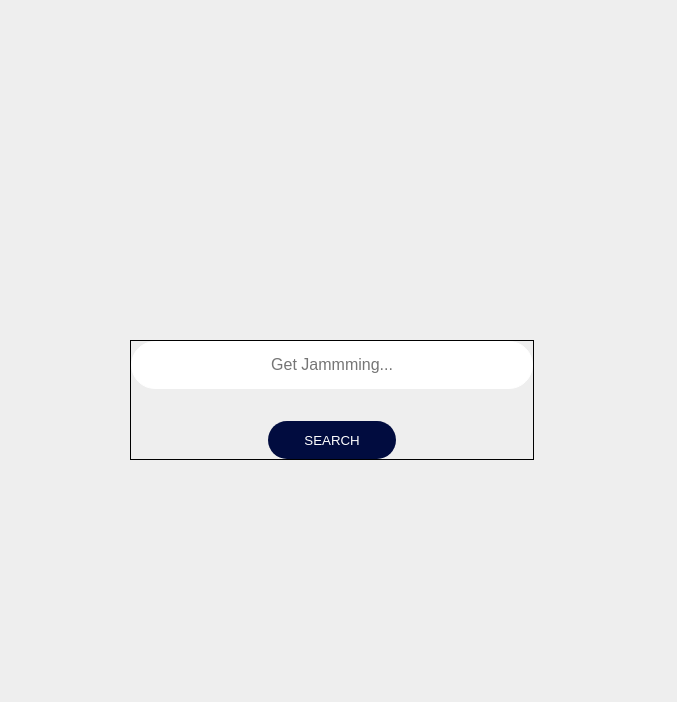
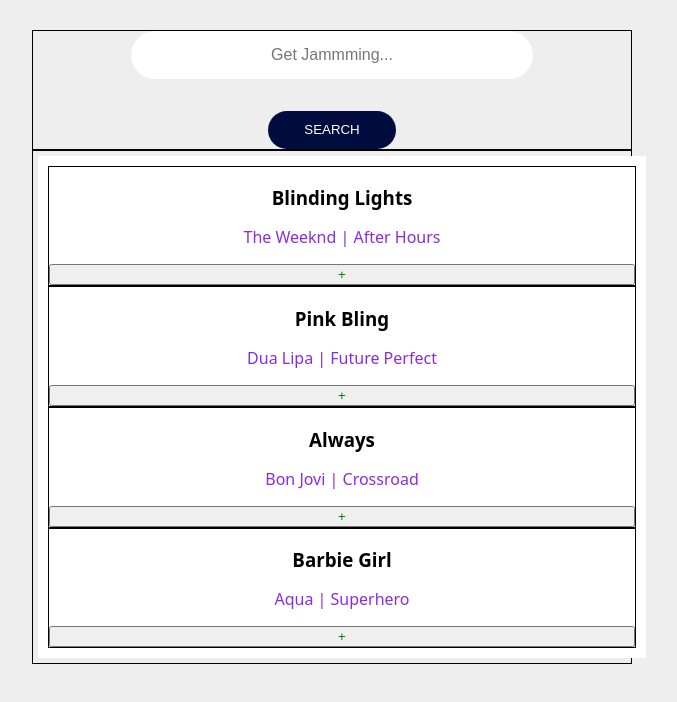
Before and after one commit to reb84/Jammming, a React (Vite) app: page / in a window 1280 px wide. Shown: the top 702 px of the page, without its empty margins (308-985 px from the left). Built offline with nearby package versions, Linux system fonts and the light colour scheme.

Commit message:
Connection between track and tracklist

```diff
--- a/src/components/App/App.css
+++ b/src/components/App/App.css
@@ -1,9 +1,9 @@
 #root {
-  margin: 0 auto;
+  margin: 30px auto;
   text-align: center;
 }
 
 
 .App {
-  padding: 0em;
+width:600px;
 }
--- a/src/components/App/App.jsx
+++ b/src/components/App/App.jsx
@@ -1,4 +1,5 @@
 import SearchBar from "../SearchBar/SearchBar";
+import Playlist from "../Playlist/Playlist";
 
 import "./App.css";
 
@@ -6,6 +7,7 @@
   return (
     <div className="App">
       <SearchBar />
+      <Playlist/>
     </div>
   );
 }
--- /dev/null
+++ b/src/components/Playlist/Playlist.css
@@ -0,0 +1,4 @@
+.Playlist-Container {
+    border:1px solid;
+    padding: 5px;
+}
--- a/src/components/Playlist/Playlist.jsx
+++ b/src/components/Playlist/Playlist.jsx
@@ -0,0 +1,12 @@
+import Tracklist from "../Tracklist/Tracklist";
+import "./Playlist.css";
+
+function Playlist() {
+  return (
+    <div className="Playlist-Container">
+      <Tracklist />
+    </div>
+  );
+}
+
+export default Playlist;
--- /dev/null
+++ b/src/components/Track/Track.css
@@ -0,0 +1,25 @@
+.Track-Container {
+    display: flex;
+}
+
+.Track-Add {
+    cursor: crosshair;
+    color: green;
+}
+
+
+.Track-Info {
+    flex-grow: 1;
+    display: flex;
+    flex-direction: column;
+    justify-content: center;
+    border: 1px solid;
+}
+
+.Track-Info h3 {
+    margin-bottom: 0rem;
+}
+
+.Track-Info p {
+    color: blueviolet;
+}
--- a/src/components/Track/Track.jsx
+++ b/src/components/Track/Track.jsx
@@ -0,0 +1,23 @@
+import "./Track.css";
+
+function Track(props) {
+  function addTrack() {
+    alert("clicked");
+  }
+
+  return (
+    <div className="Track-Container">
+      <div className="Track-Info">
+        <h3>{props.name}</h3>
+        <p>
+          {props.artist} | {props.album}
+        </p>
+        <button className="Track-Add" onClick={addTrack}>
+          +
+        </button>
+      </div>
+    </div>
+  );
+}
+
+export default Track;
--- /dev/null
+++ b/src/components/Tracklist/Tracklist.css
@@ -0,0 +1,5 @@
+.Tracklist-Container {
+    width: 100%;
+    padding: 10px;
+    background-color: #fff;
+}
--- a/src/components/Tracklist/Tracklist.jsx
+++ b/src/components/Tracklist/Tracklist.jsx
@@ -0,0 +1,15 @@
+import Track from "../Track/Track";
+import "./Tracklist.css";
+
+function Tracklist() {
+  return (
+    <div className="Tracklist-Container">
+      <Track name="Blinding Lights" artist="The Weeknd" album="After Hours" />
+      <Track name="Pink Bling" artist="Dua Lipa" album="Future Perfect" />
+      <Track name="Always" artist="Bon Jovi" album="Crossroad" />
+      <Track name="Barbie Girl" artist="Aqua" album="Superhero" />
+    </div>
+  );
+}
+
+export default Tracklist;
--- a/src/index.css
+++ b/src/index.css
@@ -11,7 +11,6 @@
 body {
   margin: 0;
   display: flex;
-  place-items: center;
   min-width: 320px;
   min-height: 100vh;
   background-color: #eee;
```
